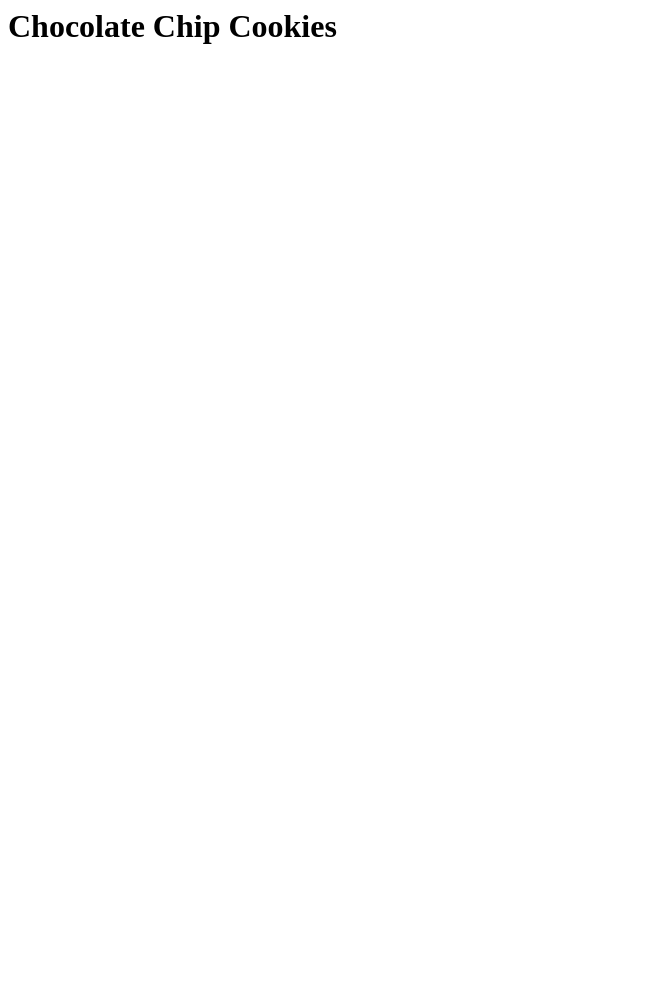
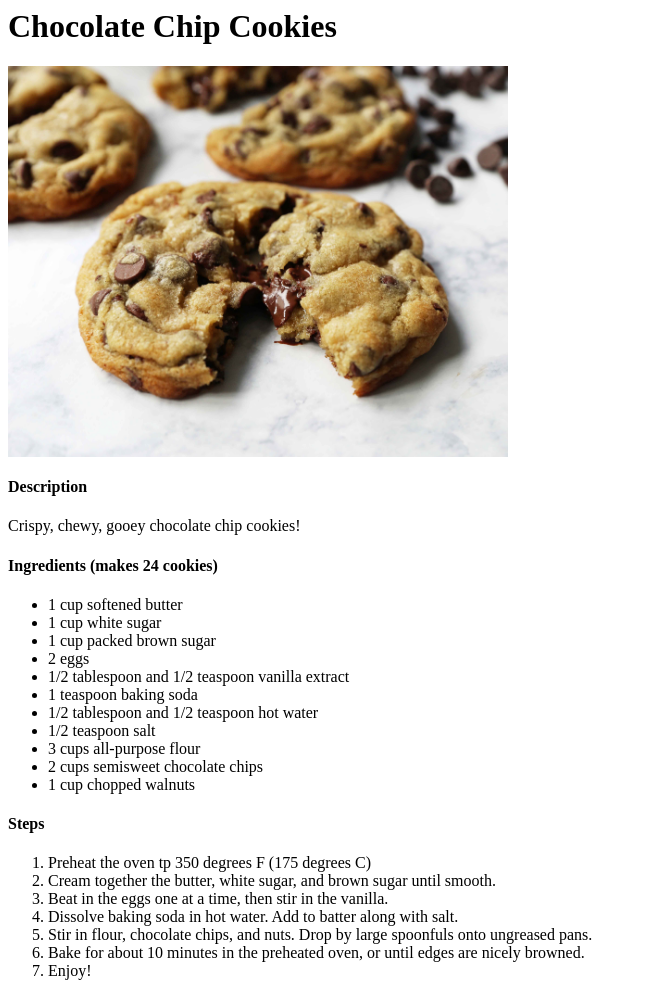
Before and after one commit to Boschio/odin-recipes, a plain HTML site: page recipes/chocolate-chip-cookies.html in a window 1280 px wide. Shown: the whole page, without its empty margins (0-647 px from the left). Before the commit the page ends 800 px from the top, so only its background shows below. Drawn offline with Linux system fonts and the light colour scheme.

Commit message:
Added image to Index, fleshed out cookies page.

```diff
--- a/recipes/chocolate-chip-cookies.html
+++ b/recipes/chocolate-chip-cookies.html
@@ -7,5 +7,34 @@
 
     <body>
         <h1>Chocolate Chip Cookies</h1>
+        <img src="../images/cookies.jpg" alt="An image of a delicious cookie" width="500">
+        <h4>Description</h4>
+        <p>Crispy, chewy, gooey chocolate chip cookies!</p>
+
+        <h4>Ingredients (makes 24 cookies)</h4>
+        <ul>
+            <li>1 cup softened butter</li>
+            <li>1 cup white sugar</li>
+            <li>1 cup packed brown sugar</li>
+            <li>2 eggs</li>
+            <li>1/2 tablespoon and 1/2 teaspoon vanilla extract</li>
+            <li>1 teaspoon baking soda</li>
+            <li>1/2 tablespoon and 1/2 teaspoon hot water</li>
+            <li>1/2 teaspoon salt</li>
+            <li>3 cups all-purpose flour</li>
+            <li>2 cups semisweet chocolate chips</li>
+            <li>1 cup chopped walnuts</li>
+        </ul>
+
+        <h4>Steps</h4>
+        <ol>
+            <li>Preheat the oven tp 350 degrees F (175 degrees C)</li>
+            <li>Cream together the butter, white sugar, and brown sugar until smooth.</li>
+            <li>Beat in the eggs one at a time, then stir in the vanilla.</li>
+            <li>Dissolve baking soda in hot water. Add to batter along with salt.</li>
+            <li>Stir in flour, chocolate chips, and nuts. Drop by large spoonfuls onto ungreased pans.</li>
+            <li>Bake for about 10 minutes in the preheated oven, or until edges are nicely browned.</li>
+            <li>Enjoy!</li>
+        </ol>
     </body>
 </html>
```
Also changed, not shown: index.html (+1 -0 lines), images/cookies.jpg (added), images/hungry.jpg (added).
